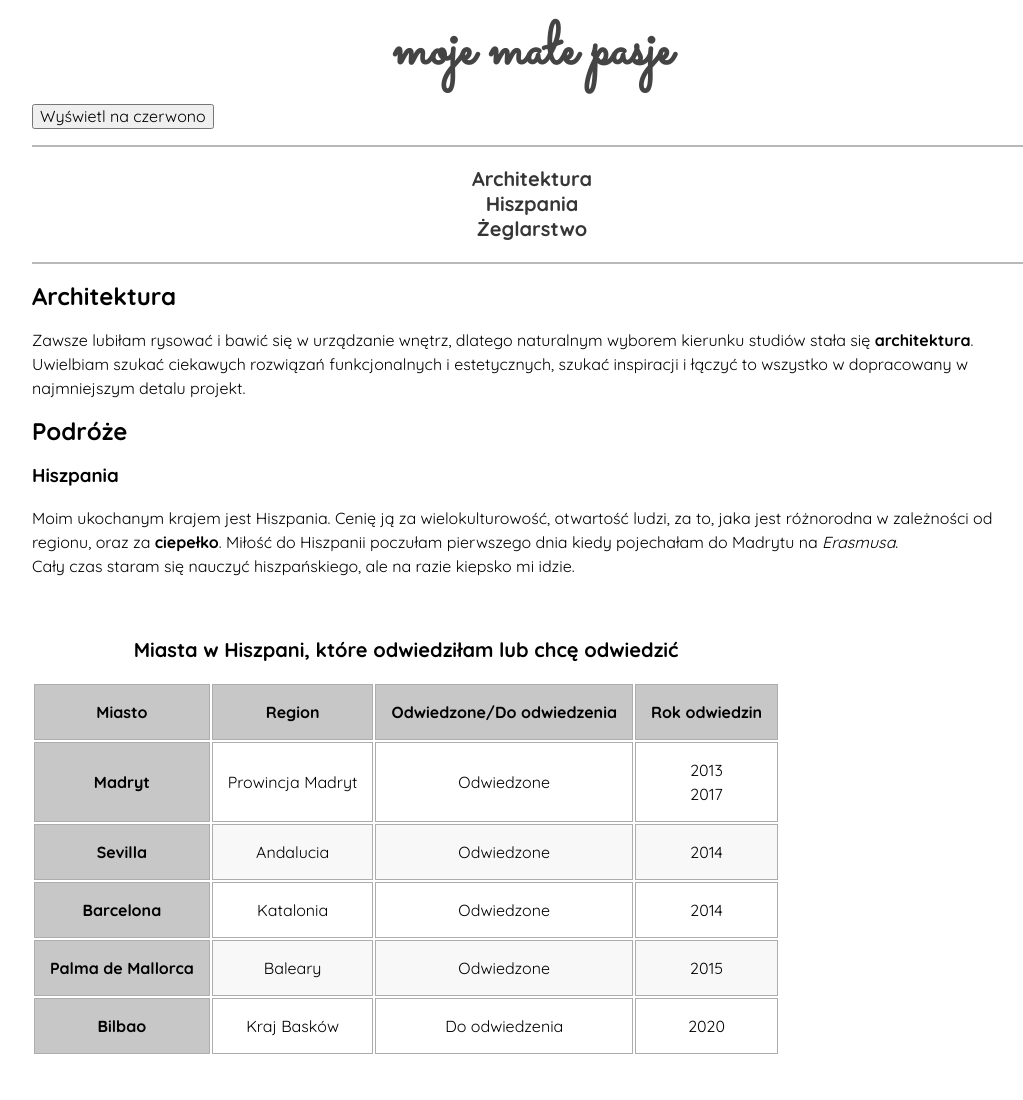
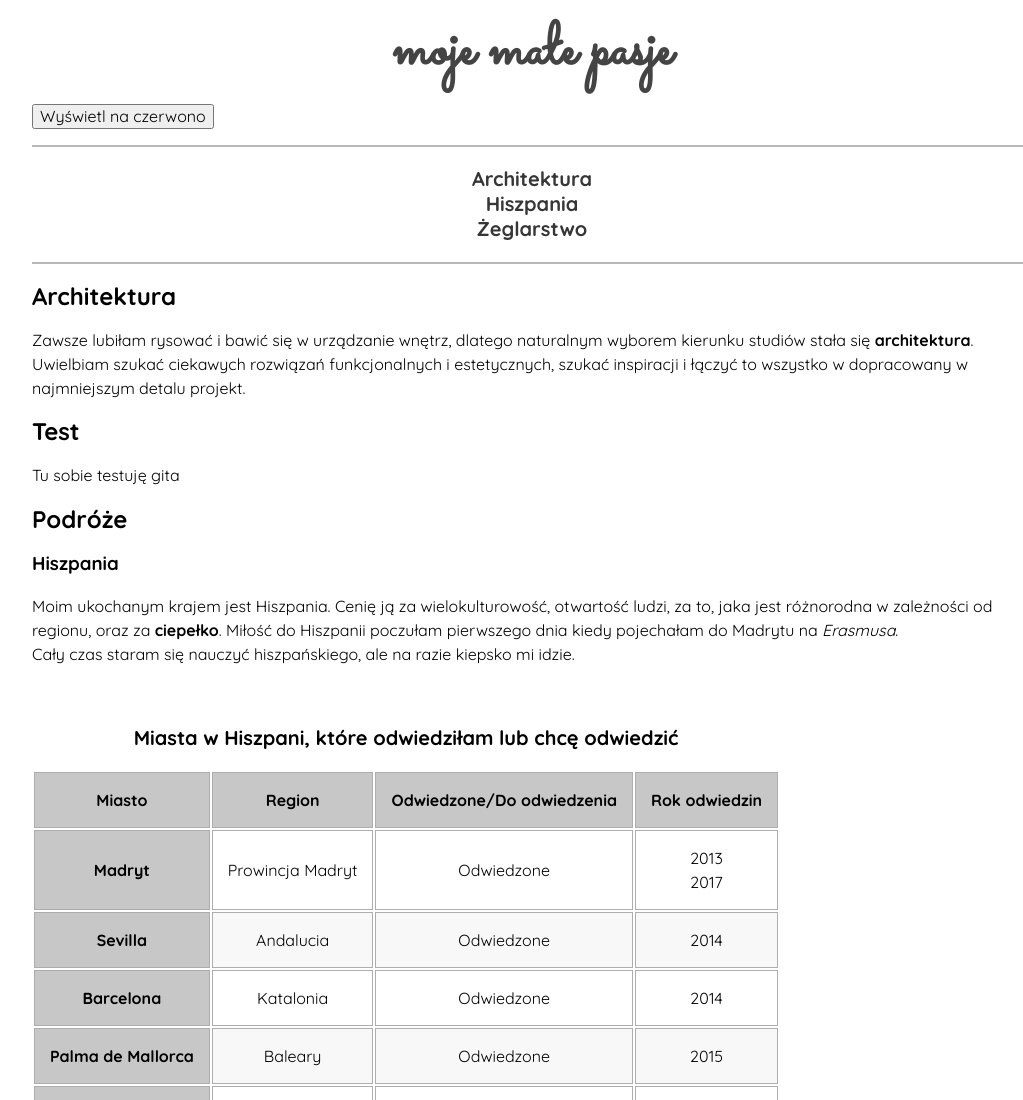
Before and after one commit to edziaca/homepage, a plain HTML site: page index.html in a window 1280 px wide. Shown: the top 1100 px of the page, without its empty margins (108-1131 px from the left). Drawn offline with nearby package versions, Linux system fonts and the light colour scheme.

Commit message:
Added test section

```diff
--- a/index.html
+++ b/index.html
@@ -53,6 +53,17 @@
                         się <strong>architektura</strong>. Uwielbiam szukać ciekawych rozwiązań funkcjonalnych i
                         estetycznych,
                         szukać inspiracji i łączyć to wszystko w dopracowany w najmniejszym detalu projekt.
+
+                    </p>
+                </section>
+                <section>
+
+
+
+
+                    <h2 class="article__header" id="test">Test</h2>
+                    <p class="article__paragraph">
+                        Tu sobie testuję gita
 
                     </p>
                 </section>
```
